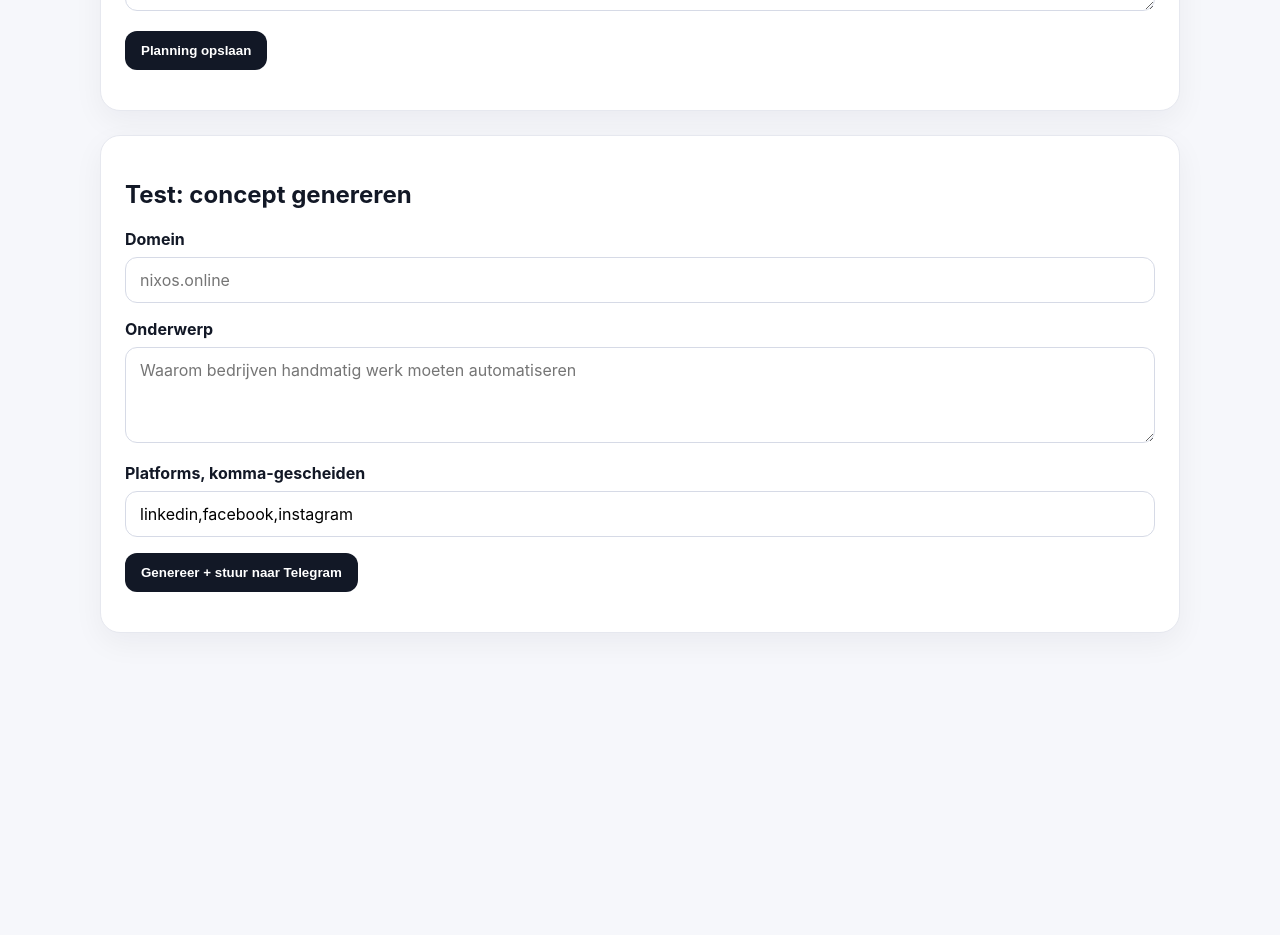
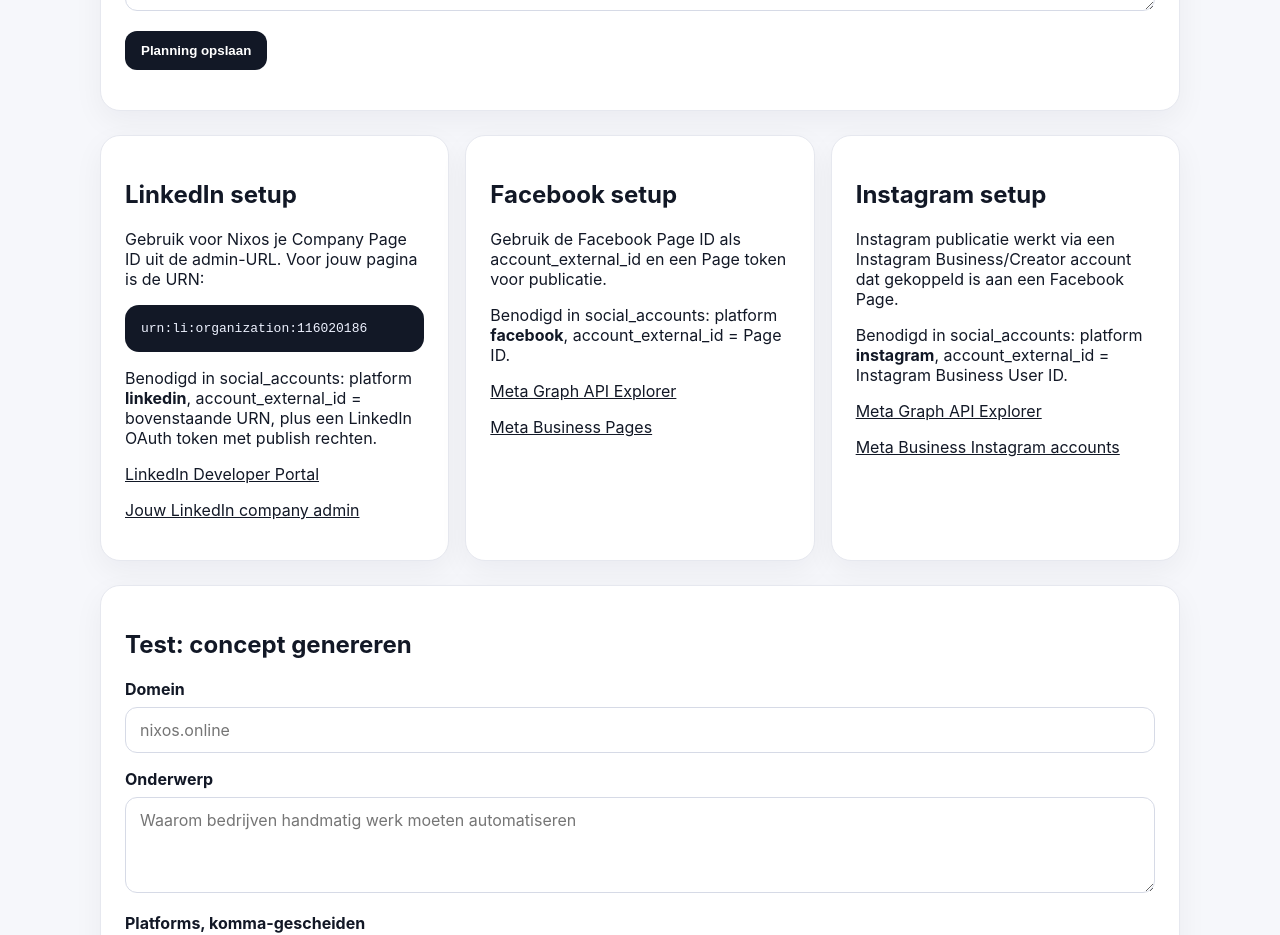
Before and after one commit to leon-blip75/social-ai-automated, a Next.js app: page /setup in a window 1280 px wide. Shown: the part 2060-2995 px from the top of the page. Before the commit the page ends 2741 px from the top, so only its background shows below. Built offline with nearby package versions, Linux system fonts and the light colour scheme.

Commit message:
Add LinkedIn Facebook Instagram setup sections

```diff
--- a/app/setup/page.tsx
+++ b/app/setup/page.tsx
@@ -111,6 +111,33 @@ export default function SetupPage() {
         </form>
       </section>
 
+      <section className="grid">
+        <div className="card">
+          <h2>LinkedIn setup</h2>
+          <p>Gebruik voor Nixos je Company Page ID uit de admin-URL. Voor jouw pagina is de URN:</p>
+          <pre>urn:li:organization:116020186</pre>
+          <p>Benodigd in social_accounts: platform <strong>linkedin</strong>, account_external_id = bovenstaande URN, plus een LinkedIn OAuth token met publish rechten.</p>
+          <p><a href="https://www.linkedin.com/developers/apps" target="_blank">LinkedIn Developer Portal</a></p>
+          <p><a href="https://www.linkedin.com/company/116020186/admin/dashboard/" target="_blank">Jouw LinkedIn company admin</a></p>
+        </div>
+
+        <div className="card">
+          <h2>Facebook setup</h2>
+          <p>Gebruik de Facebook Page ID als account_external_id en een Page token voor publicatie.</p>
+          <p>Benodigd in social_accounts: platform <strong>facebook</strong>, account_external_id = Page ID.</p>
+          <p><a href="https://developers.facebook.com/tools/explorer/" target="_blank">Meta Graph API Explorer</a></p>
+          <p><a href="https://business.facebook.com/settings/pages" target="_blank">Meta Business Pages</a></p>
+        </div>
+
+        <div className="card">
+          <h2>Instagram setup</h2>
+          <p>Instagram publicatie werkt via een Instagram Business/Creator account dat gekoppeld is aan een Facebook Page.</p>
+          <p>Benodigd in social_accounts: platform <strong>instagram</strong>, account_external_id = Instagram Business User ID.</p>
+          <p><a href="https://developers.facebook.com/tools/explorer/" target="_blank">Meta Graph API Explorer</a></p>
+          <p><a href="https://business.facebook.com/settings/instagram-accounts" target="_blank">Meta Business Instagram accounts</a></p>
+        </div>
+      </section>
+
       <section className="card">
         <h2>Test: concept genereren</h2>
         <form action={generate}>
```
